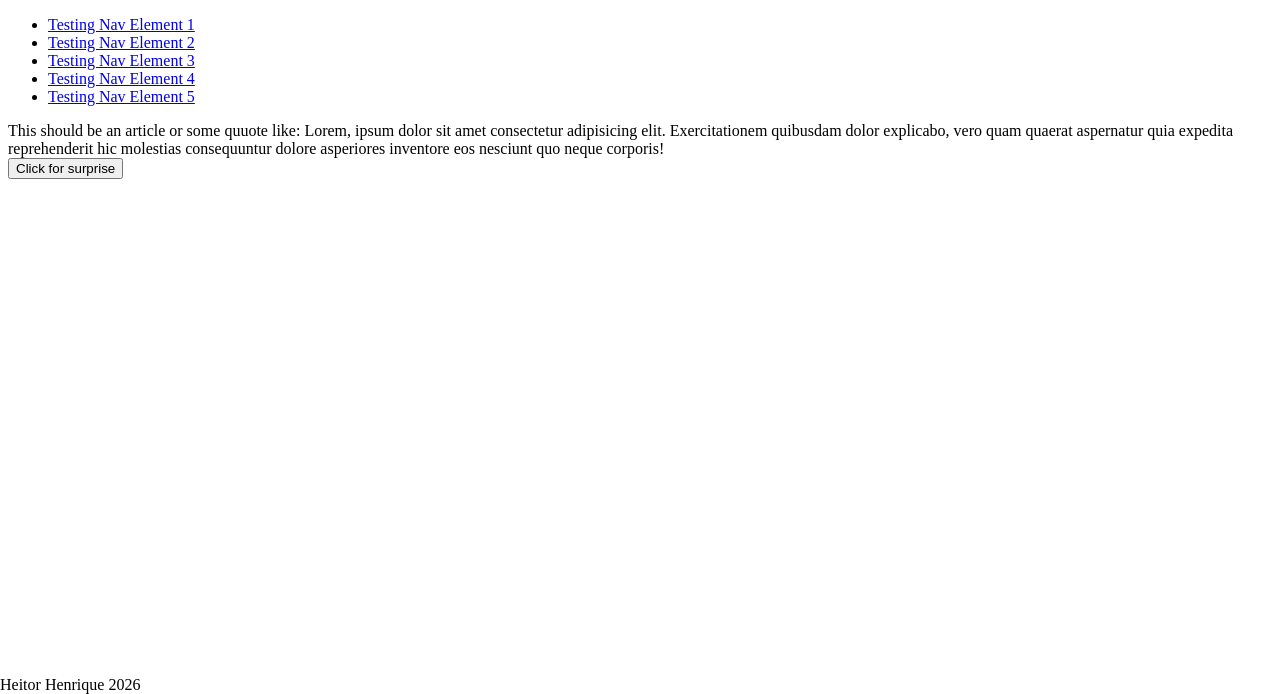
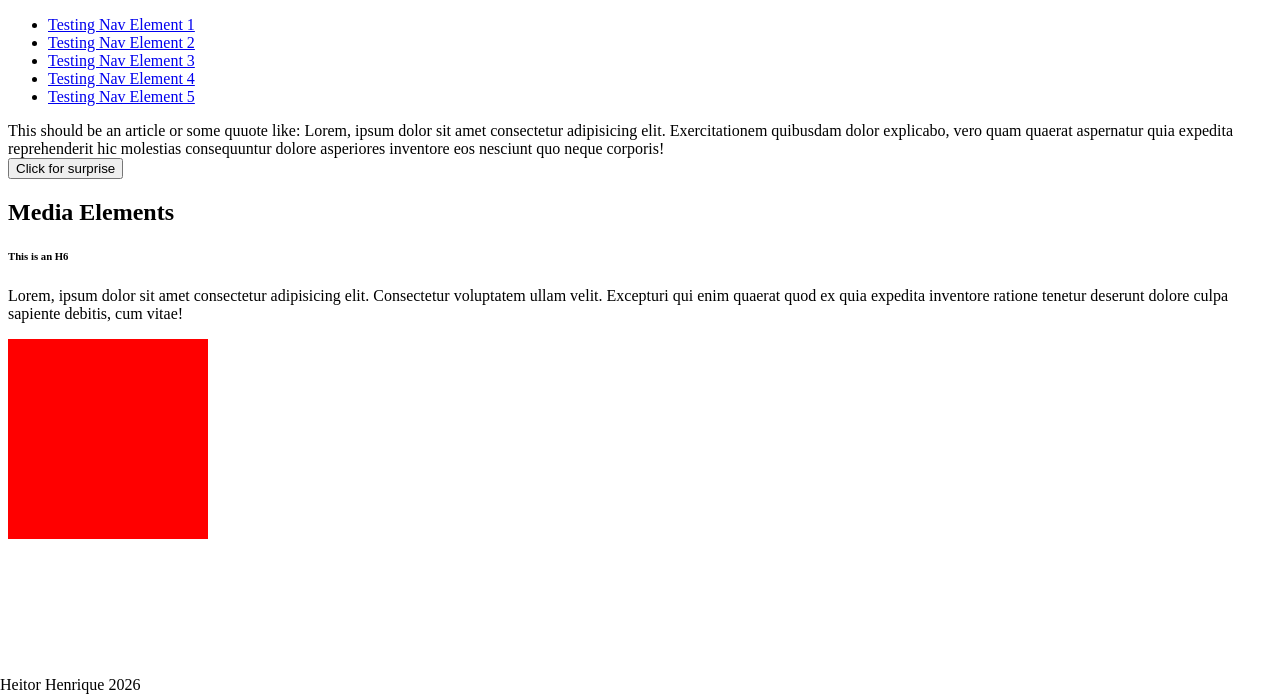
Before and after one commit to HeitorHMA/JavaScript-Revision, a plain HTML site: page HTML/index.html in a window 1280 px wide. Shown: the part 106-800 px from the top of the page. Drawn offline with Linux system fonts and the light colour scheme.

Commit message:
feat: create div,paragraph,h6 and section to test diferent types of elements, also change div with css in order to be visible

```diff
--- a/HTML/index.html
+++ b/HTML/index.html
@@ -31,6 +31,17 @@
         </article>
         <button>Click for surprise</button>
       </section>
+      <section>
+        <h2>Media Elements</h2>
+        <h6>This is an H6</h6>
+        <p>
+          Lorem, ipsum dolor sit amet consectetur adipisicing elit. Consectetur
+          voluptatem ullam velit. Excepturi qui enim quaerat quod ex quia
+          expedita inventore ratione tenetur deserunt dolore culpa sapiente
+          debitis, cum vitae!
+        </p>
+        <div id="div1"></div>
+      </section>
     </main>
     <footer>Heitor Henrique 2026</footer>
     <script src="script.js"></script>
--- a/HTML/style.css
+++ b/HTML/style.css
@@ -10,3 +10,8 @@ footer {
   left: 0;
   width: 100%;
 }
+#div1 {
+  background-color: red;
+  width: 200px;
+  height: 200px;
+}
```
